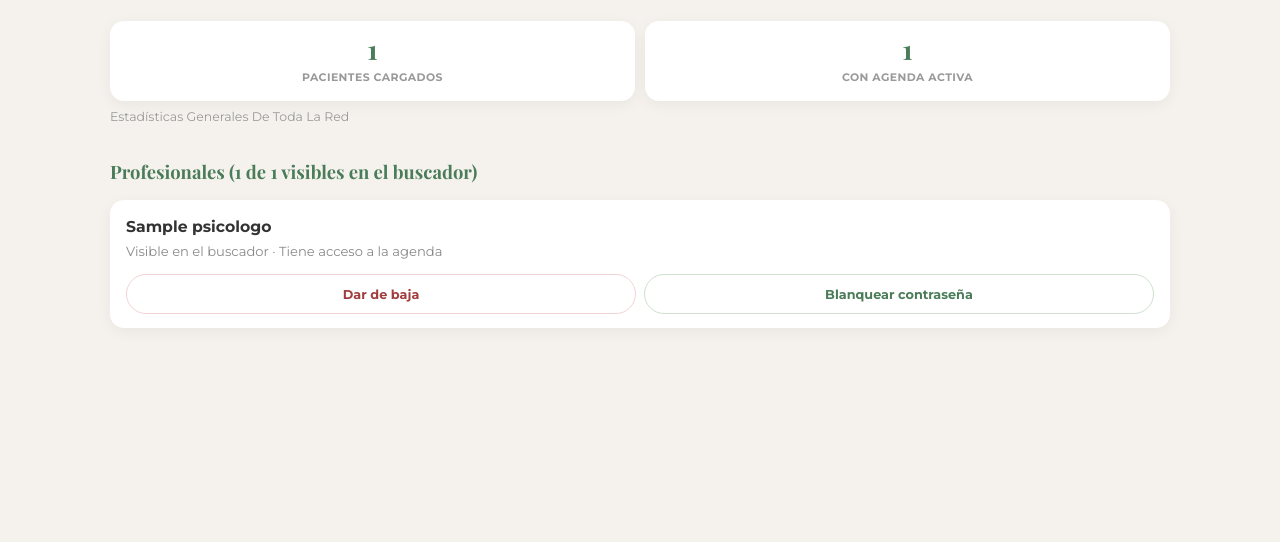
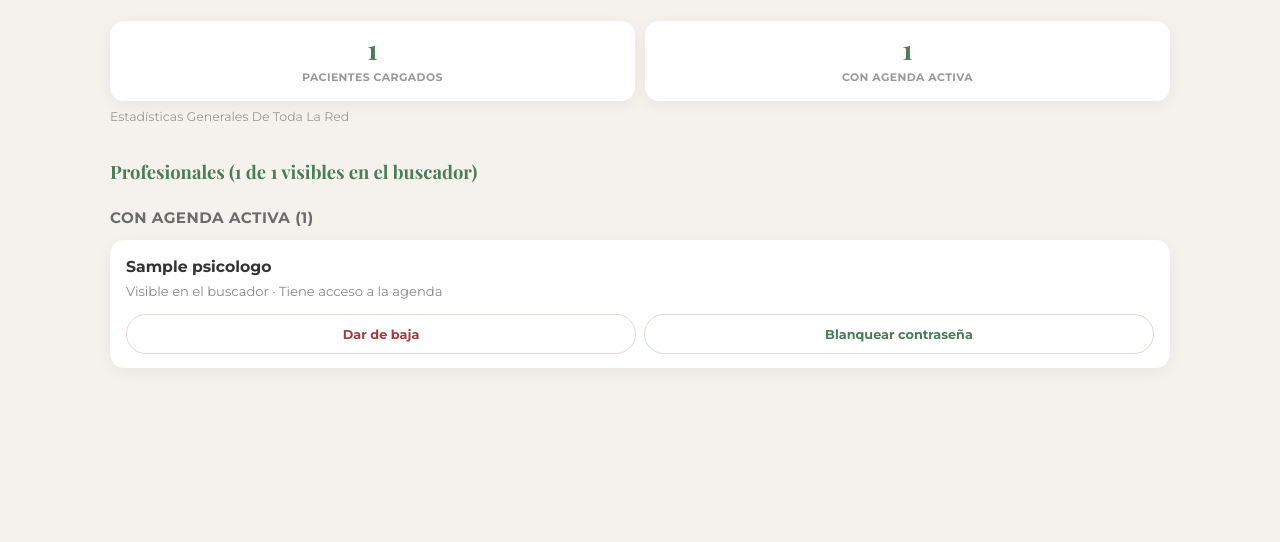
Before and after one commit to LeandroFrattini/Atencionpsi-web, a Django app: page /portal/admin/ in a window 1280 px wide. Shown: the part 151-693 px from the top of the page. Run offline with Django 5.2, Linux system fonts and the light colour scheme; a user stored in the database is signed in; tables that the repository leaves empty hold one stand-in row (values such as "Sample post").

Commit message:
feat: separar el panel general en "Sin agenda" y "Con agenda activa"
Antes era una sola lista con todos los profesionales mezclados; ahora
se ven primero los que faltan dar de alta (con el botón a mano) y
después los que ya tienen acceso, para encontrarlos más rápido.

```diff
--- /dev/null
+++ b/portal/templates/portal/_admin_psicologo_card.html
@@ -0,0 +1,33 @@
+<div class="portal-persona-card portal-persona-card-estatica portal-persona-card-admin{% if not p.activo %} portal-persona-card-inactiva{% endif %}">
+    <div class="portal-persona-card-info">
+        <span class="portal-persona-nombre">{{ p.nombre }}</span>
+        <span class="portal-persona-sub">
+            {% if p.activo %}Visible en el buscador{% else %}Dado de baja — oculto del buscador{% endif %}
+            · {% if p.usuario_id %}Tiene acceso a la agenda{% else %}Sin acceso a la agenda{% endif %}
+        </span>
+    </div>
+    <div class="portal-persona-card-acciones">
+        {% if p.activo %}
+            <form method="post" action="{% url 'portal_psicologo_toggle' p.pk %}" class="portal-inline-form"
+                  onsubmit="return confirm('¿Dar de baja a {{ p.nombre|escapejs }}? Va a dejar de aparecer en el buscador del sitio (sus datos y turnos no se borran).');">
+                {% csrf_token %}
+                <button type="submit" class="portal-toggle-btn portal-toggle-btn-baja">Dar de baja</button>
+            </form>
+        {% else %}
+            <form method="post" action="{% url 'portal_psicologo_toggle' p.pk %}" class="portal-inline-form">
+                {% csrf_token %}
+                <button type="submit" class="portal-toggle-btn portal-toggle-btn-alta">Dar de alta</button>
+            </form>
+        {% endif %}
+
+        {% if p.usuario_id %}
+            <form method="post" action="{% url 'portal_psicologo_blanquear_password' p.pk %}" class="portal-inline-form"
+                  onsubmit="return confirm('¿Resetear la contraseña de {{ p.nombre|escapejs }} a su WhatsApp? Va a tener que cambiarla en el próximo ingreso.');">
+                {% csrf_token %}
+                <button type="submit" class="portal-toggle-btn portal-toggle-btn-neutro">Blanquear contraseña</button>
+            </form>
+        {% else %}
+            <a href="{% url 'portal_psicologo_crear_acceso' p.pk %}" class="portal-toggle-btn portal-toggle-btn-neutro">Dar de alta agenda</a>
+        {% endif %}
+    </div>
+</div>
--- a/portal/templates/portal/admin_dashboard.html
+++ b/portal/templates/portal/admin_dashboard.html
@@ -19,45 +19,25 @@
 
 <h2 class="portal-subtitle">Profesionales ({{ total_activos }} de {{ total_psicologos }} visibles en el buscador)</h2>
 
-{% if psicologos %}
+{% if sin_agenda %}
+    <h3 class="portal-subtitle portal-subtitle-chica">Sin agenda ({{ sin_agenda|length }}) — para dar de alta</h3>
     <div class="portal-lista-cards">
-        {% for p in psicologos %}
-        <div class="portal-persona-card portal-persona-card-estatica portal-persona-card-admin{% if not p.activo %} portal-persona-card-inactiva{% endif %}">
-            <div class="portal-persona-card-info">
-                <span class="portal-persona-nombre">{{ p.nombre }}</span>
-                <span class="portal-persona-sub">
-                    {% if p.activo %}Visible en el buscador{% else %}Dado de baja — oculto del buscador{% endif %}
-                    · {% if p.usuario_id %}Tiene acceso a la agenda{% else %}Sin acceso a la agenda{% endif %}
-                </span>
-            </div>
-            <div class="portal-persona-card-acciones">
-                {% if p.activo %}
-                    <form method="post" action="{% url 'portal_psicologo_toggle' p.pk %}" class="portal-inline-form"
-                          onsubmit="return confirm('¿Dar de baja a {{ p.nombre|escapejs }}? Va a dejar de aparecer en el buscador del sitio (sus datos y turnos no se borran).');">
-                        {% csrf_token %}
-                        <button type="submit" class="portal-toggle-btn portal-toggle-btn-baja">Dar de baja</button>
-                    </form>
-                {% else %}
-                    <form method="post" action="{% url 'portal_psicologo_toggle' p.pk %}" class="portal-inline-form">
-                        {% csrf_token %}
-                        <button type="submit" class="portal-toggle-btn portal-toggle-btn-alta">Dar de alta</button>
-                    </form>
-                {% endif %}
-
-                {% if p.usuario_id %}
-                    <form method="post" action="{% url 'portal_psicologo_blanquear_password' p.pk %}" class="portal-inline-form"
-                          onsubmit="return confirm('¿Resetear la contraseña de {{ p.nombre|escapejs }} a su WhatsApp? Va a tener que cambiarla en el próximo ingreso.');">
-                        {% csrf_token %}
-                        <button type="submit" class="portal-toggle-btn portal-toggle-btn-neutro">Blanquear contraseña</button>
-                    </form>
-                {% else %}
-                    <a href="{% url 'portal_psicologo_crear_acceso' p.pk %}" class="portal-toggle-btn portal-toggle-btn-neutro">Dar de alta agenda</a>
-                {% endif %}
-            </div>
-        </div>
+        {% for p in sin_agenda %}
+            {% include 'portal/_admin_psicologo_card.html' %}
         {% endfor %}
     </div>
-{% else %}
+{% endif %}
+
+{% if con_agenda %}
+    <h3 class="portal-subtitle portal-subtitle-chica">Con agenda activa ({{ con_agenda|length }})</h3>
+    <div class="portal-lista-cards">
+        {% for p in con_agenda %}
+            {% include 'portal/_admin_psicologo_card.html' %}
+        {% endfor %}
+    </div>
+{% endif %}
+
+{% if not sin_agenda and not con_agenda %}
     <p class="portal-empty">Todavía no hay profesionales cargados.</p>
 {% endif %}
 {% endblock %}
--- a/portal/views.py
+++ b/portal/views.py
@@ -348,16 +348,18 @@ def admin_dashboard(request):
     """
     psicologos = Psicologo.objects.all().order_by('-activo', 'nombre')
     total_psicologos = len(psicologos)
-    total_con_agenda = sum(1 for p in psicologos if p.usuario_id)
+    con_agenda = [p for p in psicologos if p.usuario_id]
+    sin_agenda = [p for p in psicologos if not p.usuario_id]
 
     stats = {
         'total_pacientes': Paciente.objects.count(),
-        'total_con_agenda': total_con_agenda,
+        'total_con_agenda': len(con_agenda),
     }
 
     return render(request, 'portal/admin_dashboard.html', {
         'stats': stats,
-        'psicologos': psicologos,
+        'con_agenda': con_agenda,
+        'sin_agenda': sin_agenda,
         'total_activos': sum(1 for p in psicologos if p.activo),
         'total_psicologos': total_psicologos,
     })
--- a/static/portal.css
+++ b/static/portal.css
@@ -100,6 +100,13 @@ h1, h2 { font-family: 'Playfair Display', Georgia, serif; }
     font-size: 1.15rem;
     color: #4a7c59;
     margin: 30px 0 14px;
+}
+.portal-subtitle-chica {
+    font-size: 0.95rem;
+    color: #6b6b6b;
+    margin: 20px 0 10px;
+    text-transform: uppercase;
+    letter-spacing: 0.03em;
 }
 
 /* ── MENSAJES ── */
```
